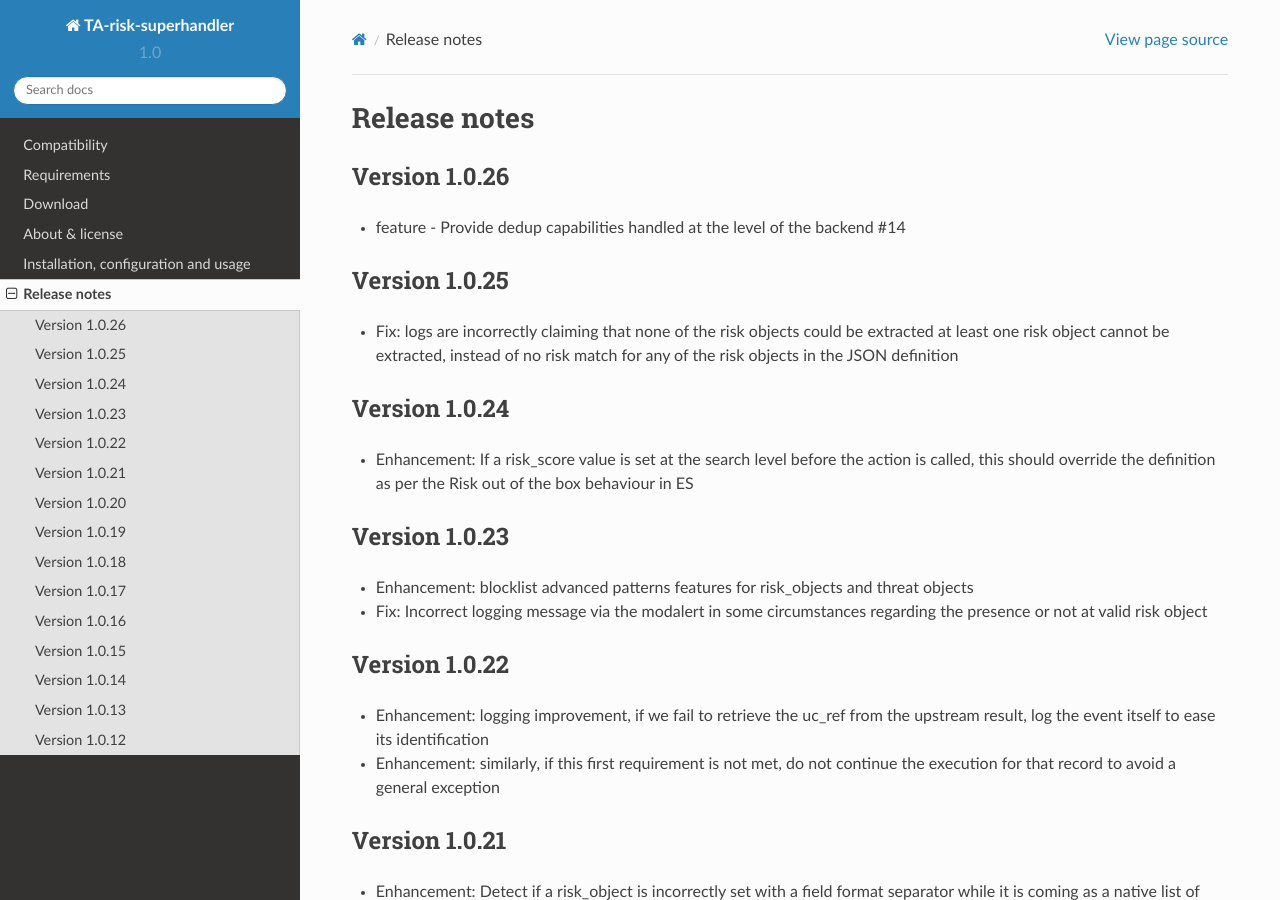
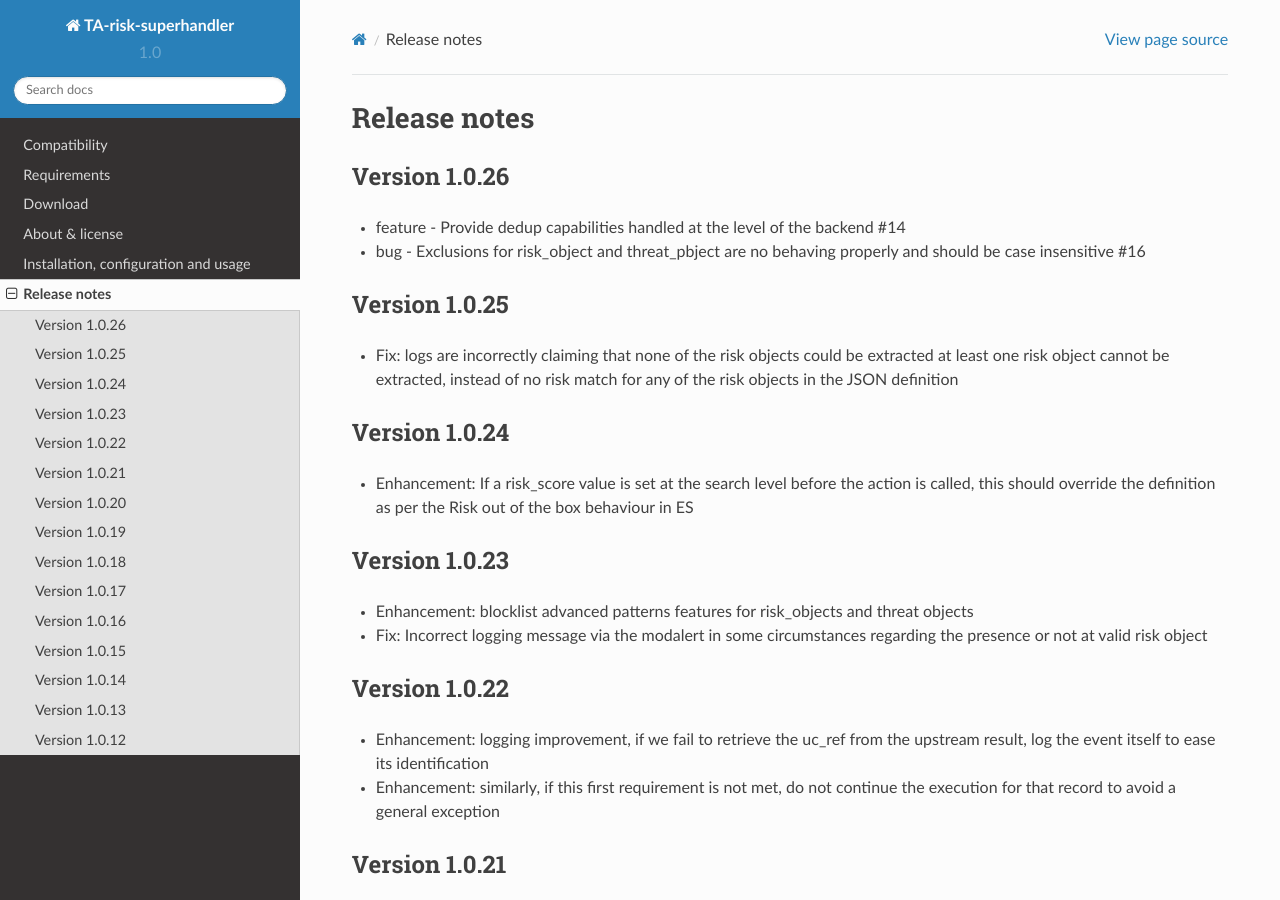
Before and after one commit to guilhemmarchand/TA-risk-superhandler, a Sphinx documentation site: the page built from docs/releasenotes.rst, in a window 1280 px wide and 900 px high. Built offline with Sphinx 7.4.7 and the Read the Docs theme 2.0.0, drawn with Linux system fonts in a browser that asks for light colours.

Commit message:
version 1.0.26

```diff
--- a/docs/releasenotes.rst
+++ b/docs/releasenotes.rst
@@ -5,6 +5,7 @@ Version 1.0.26
 ==============
 
 - feature - Provide dedup capabilities handled at the level of the backend #14
+- bug - Exclusions for risk_object and threat_pbject are no behaving properly and should be case insensitive #16
 
 Version 1.0.25
 ==============
```
